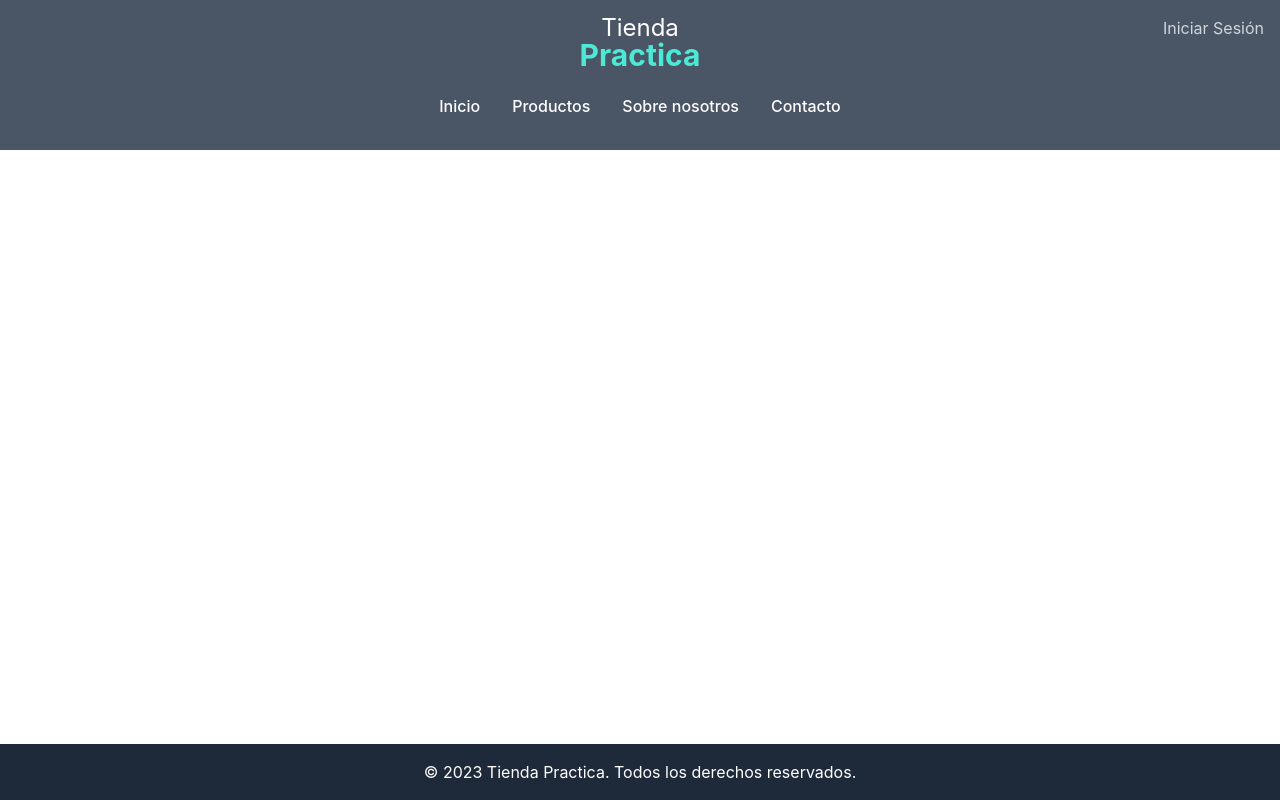
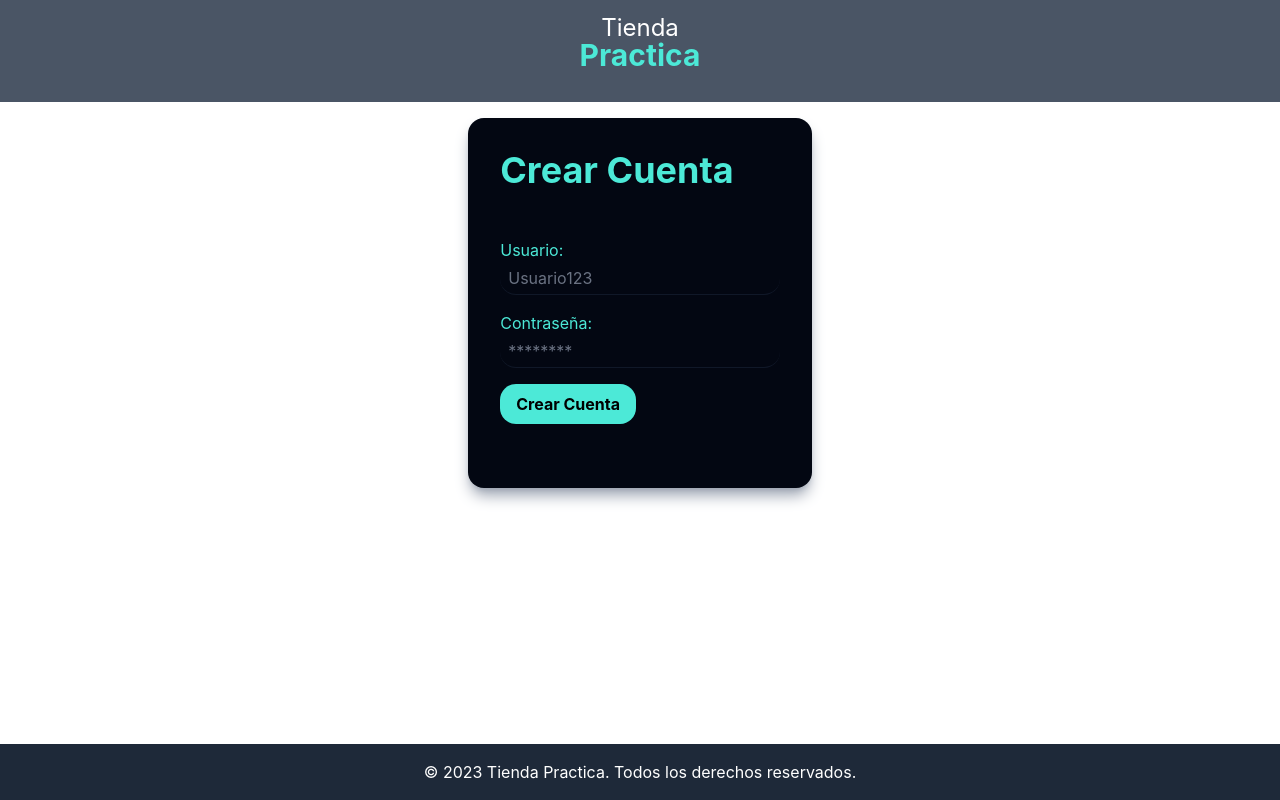
Before and after one commit to CristianAltamar/proyectoTienda, a React (Vite) app in the folder proyectStore/: page /create-account in a window 1280 px wide. Built offline with nearby package versions, Linux system fonts and the light colour scheme.

Commit message:
Creo el modulo login y create-account

```diff
--- a/proyectStore/index.html
+++ b/proyectStore/index.html
@@ -1,5 +1,5 @@
 <!doctype html>
-<html lang="en">
+<html lang="es">
   <head>
     <meta charset="UTF-8" />
     <link rel="icon" type="image/svg+xml" href="/vite.svg" />
--- a/proyectStore/src/App.jsx
+++ b/proyectStore/src/App.jsx
@@ -5,6 +5,7 @@ import { ProductPage } from "./pages/ProductPageDetail.jsx";
 import { AboutUsPage } from "./pages/aboutUsPage.jsx";
 import { ContatPage } from "./pages/contactPage.jsx";
 import { LogingPage } from "./pages/logingPage.jsx";
+import { CreatePage } from "./pages/CreatePage.jsx";
 import { BrowserRouter, Route, Routes } from "react-router-dom";
 import { ProductsProvider } from "./contexts/contextProducts";
 
@@ -20,6 +21,7 @@ function App() {
             <Route path="/about" element={<AboutUsPage />} />
             <Route path="/contact" element={<ContatPage />} />
             <Route path="/login" element={<LogingPage />} />
+            <Route path="/create-account" element={<CreatePage />} />
           </Routes>
         </ProductsProvider>
       </BrowserRouter>
--- a/proyectStore/src/components/layout/Header.jsx
+++ b/proyectStore/src/components/layout/Header.jsx
@@ -1,6 +1,7 @@
 import { Navbar } from "./Nav"
 export const Header = () => {
-
+    const url = window.location.pathname.split('/').pop();
+    console.log(url);
     return (
         <header className="w-full flex flex-col items-center p-4 bg-gray-600 relative">
             <div className="mb-4">
@@ -11,14 +12,16 @@ export const Header = () => {
                     </h1>
                 </a>
             </div>
-            <Navbar/>
+            { url !== "login" && url !== "create-account" &&
+            <Navbar/>}
+            { url !== "login" && url !== "create-account" &&
             <div className="absolute right-4 top-4">
                 <a
                 href="/login"
                 className="text-gray-300 hover:text-white hover:border-b-2 cursor-pointer">
                     Iniciar Sesión
                 </a>
-            </div>
+            </div>}
         </header>
     )
 }
--- a/proyectStore/src/hooks/useFetch.jsx
+++ b/proyectStore/src/hooks/useFetch.jsx
@@ -1,4 +1,4 @@
-export const useFetch = async (endpoint, method = 'GET' , body = null) => {
+export const useFetch = async (endpoint, method = 'GET' , body = null, login = false) => {
     if (!endpoint) return null;
 
     if (method === 'GET' || method === 'DELETE') {
@@ -22,12 +22,18 @@ export const useFetch = async (endpoint, method = 'GET' , body = null) => {
         };
 
         if (body) {
+            console.log("body", body);
             options.body = JSON.stringify(body);
         }
 
         try {
             const response = await fetch(endpoint, options);
             if (!response.ok) throw new Error('Network response was not ok');
+            if (login) {
+                const data = await response.json();
+                localStorage.setItem('token', data.token);
+                return data;
+            }
             return await response.json();
         } catch (error) {
             console.error('Fetch error:', error);
--- /dev/null
+++ b/proyectStore/src/pages/CreatePage.jsx
@@ -0,0 +1,20 @@
+export const CreatePage = () => {
+    return (
+        <div className="max-w-4xl mx-auto p-8 bg-gray-950 rounded-2xl shadow-lg shadow-gray-400 text-[#4CE9D7]">
+            <h1 className="pb-4 font-bold text-4xl">Crear Cuenta</h1>
+            <form action="create-account" className="grid grid-cols-1 gap-4 my-8">
+                <label className="flex flex-col" htmlFor="user">
+                    Usuario:
+                    <input className="border-b border-b-gray-900 rounded-2xl py-1 px-2 placeholder:text-gray-500" type="text" placeholder="Usuario123" />
+                </label>
+                <label className="flex flex-col" htmlFor="password">
+                    Contraseña:
+                    <input className="border-b border-b-gray-900 rounded-2xl py-1 px-2 placeholder:text-gray-500" type="password" placeholder="********" />
+                </label>
+                <div className="grid grid-cols-1 md:grid-cols-2 gap-2">
+                    <button className="bg-[#4CE9D7] text-black font-bold rounded-2xl py-2 px-4 hover:bg-white hover:text-[#0f9c8c] cursor-pointer" type="submit">Crear Cuenta</button>
+                </div>
+            </form>
+        </div>
+    )
+}
--- a/proyectStore/src/pages/logingPage.jsx
+++ b/proyectStore/src/pages/logingPage.jsx
@@ -1,10 +1,21 @@
+import { validation } from "../utils/validation.js";
+
 export const LogingPage = () => {
+    const onSubmita = (e) => {
+        e.preventDefault();
+        console.log("submiting form");
+        const form = e.target;
+        const user = form[0].value;
+        const password = form[1].value;
+
+        validation(user, password);
+    }
     return (
         <div className="max-w-4xl mx-auto p-8 bg-gray-950 rounded-2xl shadow-lg shadow-gray-400 text-[#4CE9D7]">
             <h1 className="pb-4 font-bold text-4xl">Iniciar Sesión</h1>
-            <form action="login" className="grid grid-cols-1 gap-4 my-8">
+            <form onSubmit={(e) => onSubmita(e)} action="login" className="grid grid-cols-1 gap-4 my-8">
                 <label className="flex flex-col" htmlFor="user">
-                    Correo electrónico:
+                    Usuario:
                     <input className="border-b border-b-gray-900 rounded-2xl py-1 px-2 placeholder:text-gray-500" type="text" placeholder="Usuario123" />
                 </label>
                 <label className="flex flex-col" htmlFor="password">
@@ -13,7 +24,7 @@ export const LogingPage = () => {
                 </label>
                 <a href="#" className="text-sm text-gray-500 hover:underline">Olvidé mi contraseña</a>
                 <div className="grid grid-cols-1 md:grid-cols-2 gap-2">
-                    <button className="bg-white text-[#0f9c8c] font-bold rounded-2xl py-2 px-4 hover:bg-[#4CE9D7] hover:text-black cursor-pointer">Crear</button>
+                    <a href="/create-account" className="bg-white text-center text-[#0f9c8c] font-bold rounded-2xl py-2 px-4 hover:bg-[#4CE9D7] hover:text-black cursor-pointer">Crear</a>
                     <button className="bg-[#4CE9D7] text-black font-bold rounded-2xl py-2 px-4 hover:bg-white hover:text-[#0f9c8c] cursor-pointer" type="submit">Iniciar Sesión</button>
                 </div>
             </form>
--- /dev/null
+++ b/proyectStore/src/utils/validation.js
@@ -0,0 +1,10 @@
+import { endpoints } from "../api/enpoints.js";
+import { useFetch } from "../hooks/useFetch.jsx";
+
+export const validation = (user, password) => {
+    const login = async () => {
+            const response = await useFetch(endpoints.login(), "POST", { "username": user, "password": password }, true);
+            console.log(response);
+    };
+    login();
+}
```
